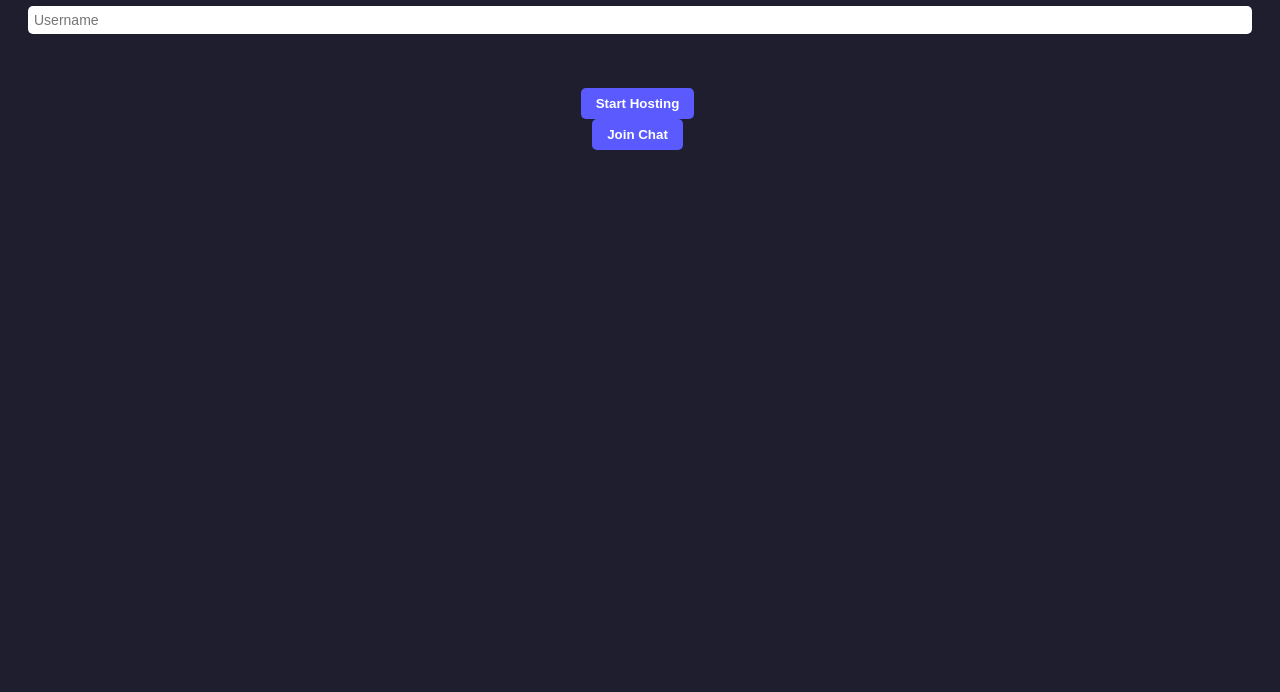
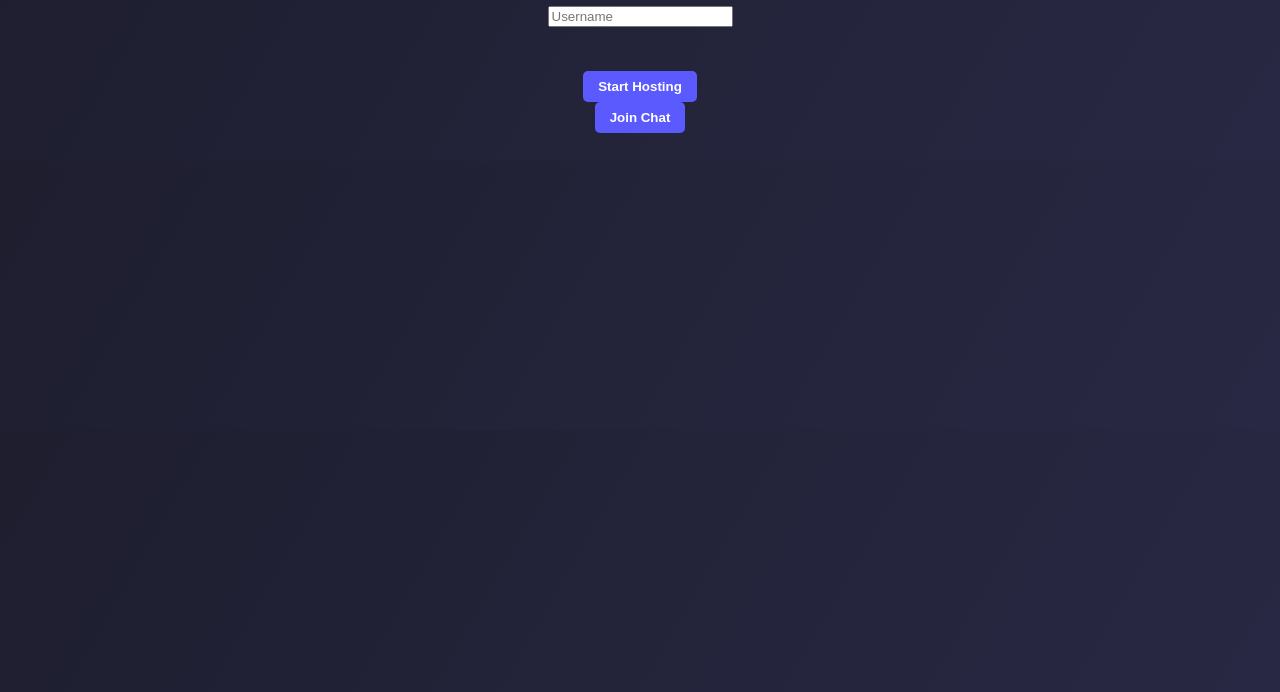
Before and after one commit to USSR777MC/https-USSR777MC.github.io, a plain HTML site: page index.html in a window 1280 px wide. Shown: the part 108-800 px from the top of the page. Drawn offline with Linux system fonts and the light colour scheme.

Commit message:
Update style.css

```diff
--- a/style.css
+++ b/style.css
@@ -1,32 +1,22 @@
-/* Basic page setup */
-body {
-  font-family: 'Segoe UI', Tahoma, Geneva, Verdana, sans-serif;
-  background-color: #1e1e2f;
-  color: #fff;
-  display: flex;
-  flex-direction: column;
-  align-items: center;
-  padding: 20px;
+/* Chat container and messages */
+#messages {
+  height: 300px;
+  overflow-y: auto;
+  border-radius: 10px;
+  padding: 10px;
+  background-color: #2a2a40;
+  scroll-behavior: smooth;
 }
 
-/* Chat container */
-#room {
-  margin-top: 20px;
-  width: 100%;
-  max-width: 500px;
-}
-
-/* Messages box */
 #messages div {
   margin-bottom: 8px;
   padding: 8px 12px;
   border-radius: 12px;
-  background-color: #3a3a5a; /* bubble color */
   max-width: 80%;
   word-wrap: break-word;
+  background-color: #3a3a5a;
 }
 
-/* Different color for "Me:" messages */
 #messages div.me {
   background-color: #5865f2;
   color: #fff;
@@ -34,40 +24,30 @@ body {
   text-align: right;
 }
 
-}
-
-/* Individual messages */
-#messages div {
-  margin-bottom: 6px;
-  padding: 6px 10px;
-  border-radius: 5px;
-  background-color: #3a3a5a;
-}
-
-/* Input box */
-input {
-  width: calc(100% - 12px);
-  padding: 6px;
-  margin-bottom: 10px;
-  border-radius: 5px;
-  border: none;
-  outline: none;
-  font-size: 14px;
-}
-
 /* Buttons */
 button {
   padding: 8px 15px;
-  margin-right: 5px;
   border-radius: 5px;
   border: none;
   background-color: #5a5aff;
   color: #fff;
   font-weight: bold;
   cursor: pointer;
-  transition: background 0.2s;
+  transition: background 0.2s, transform 0.2s;
 }
 
 button:hover {
   background-color: #7a7aff;
+  transform: scale(1.05);
 }
+
+/* Body background & font */
+body {
+  font-family: 'Segoe UI', Tahoma, Geneva, Verdana, sans-serif;
+  display: flex;
+  flex-direction: column;
+  align-items: center;
+  padding: 20px;
+  background: linear-gradient(120deg, #1e1e2f, #282844);
+  color: #fff;
+}
```
